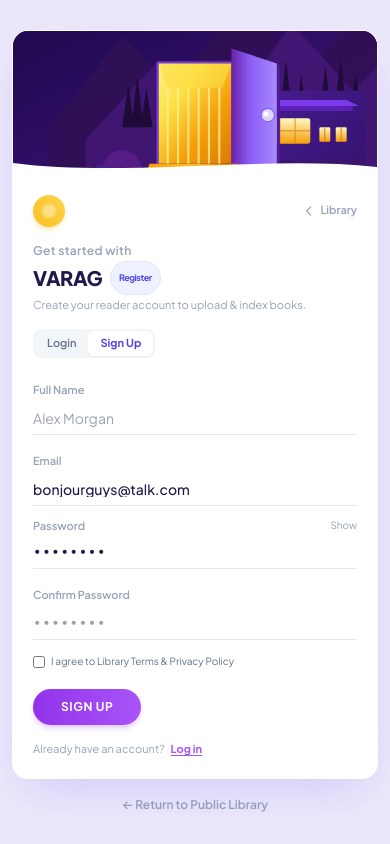
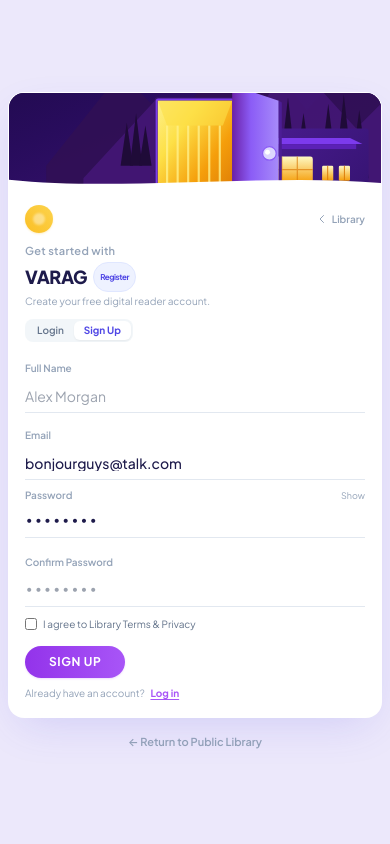
Before and after one commit to HesamPourabbasian/VARAG, a Nuxt app: page /signup in a window 390 px wide. Built offline with nearby package versions, Linux system fonts and the light colour scheme.

Commit message:
fix: make register and login page compact and responsive for 672px viewports

```diff
--- a/app/components/AuthCard.vue
+++ b/app/components/AuthCard.vue
@@ -1,12 +1,12 @@
 <template>
-  <div class="relative w-full max-w-[780px] lg:max-w-[840px] bg-white rounded-2xl sm:rounded-3xl md:rounded-[32px] shadow-[0_20px_50px_-15px_rgba(79,70,229,0.2)] border border-white/90 overflow-hidden transition-all duration-300">
-    <div class="flex flex-col md:flex-row min-h-0 md:min-h-[460px] lg:min-h-[490px]">
+  <div class="relative w-full max-w-[720px] lg:max-w-[780px] bg-white rounded-2xl sm:rounded-3xl shadow-[0_15px_45px_-12px_rgba(79,70,229,0.18)] border border-white/90 overflow-hidden transition-all duration-300">
+    <div class="flex flex-col md:flex-row min-h-0 md:min-h-[420px] lg:min-h-[450px]">
 
       <!-- MOBILE BANNER: Compact Illustration Header (Shows only on mobile < md) -->
-      <div class="block md:hidden relative h-36 sm:h-44 w-full overflow-hidden bg-[#1E0C4C]">
+      <div class="block md:hidden relative h-24 sm:h-28 w-full overflow-hidden bg-[#1E0C4C]">
         <AuthVisualIllustration />
         <!-- Bottom curved transition into white card -->
-        <div class="absolute -bottom-1 left-0 right-0 h-6 pointer-events-none select-none z-10">
+        <div class="absolute -bottom-1 left-0 right-0 h-5 pointer-events-none select-none z-10">
           <svg viewBox="0 0 400 30" preserveAspectRatio="none" class="w-full h-full fill-white">
             <path d="M 0 30 L 0 10 C 120 28, 280 0, 400 15 L 400 30 Z" />
           </svg>
@@ -14,22 +14,22 @@
       </div>
 
       <!-- LEFT COLUMN: Clean Minimalist Auth Form (Exact match to login.webp) -->
-      <div class="w-full md:w-[48%] lg:w-[46%] p-5 sm:p-7 md:p-8 lg:p-9 flex flex-col justify-between z-20 bg-white relative">
+      <div class="w-full md:w-[48%] lg:w-[47%] p-4 sm:p-5 md:p-6 lg:p-7 flex flex-col justify-between z-20 bg-white relative">
 
         <!-- Top Section: Amber Sun Badge & Welcome Header -->
-        <div class="space-y-4">
+        <div class="space-y-2.5 sm:space-y-3">
           <div class="flex items-center justify-between">
             <!-- Amber / Sun Badge (Exact match to login.webp) -->
-            <div class="w-8 h-8 rounded-full bg-gradient-to-tr from-amber-400 to-amber-300 shadow-md shadow-amber-400/25 flex items-center justify-center transform hover:scale-105 transition-transform">
-              <div class="w-3.5 h-3.5 rounded-full bg-white/40 blur-[1px]"></div>
+            <div class="w-7 h-7 rounded-full bg-gradient-to-tr from-amber-400 to-amber-300 shadow-sm shadow-amber-400/25 flex items-center justify-center transform hover:scale-105 transition-transform">
+              <div class="w-3 h-3 rounded-full bg-white/40 blur-[1px]"></div>
             </div>
 
             <!-- Return to Library Link -->
             <NuxtLink
-              to="/"
-              class="text-[11px] font-semibold text-slate-400 hover:text-indigo-600 transition-colors flex items-center gap-1 group"
+              to="/library"
+              class="text-[10px] font-semibold text-slate-400 hover:text-indigo-600 transition-colors flex items-center gap-1 group"
             >
-              <svg class="w-3.5 h-3.5 transition-transform group-hover:-translate-x-0.5" fill="none" stroke="currentColor" viewBox="0 0 24 24">
+              <svg class="w-3 h-3 transition-transform group-hover:-translate-x-0.5" fill="none" stroke="currentColor" viewBox="0 0 24 24">
                 <path stroke-linecap="round" stroke-linejoin="round" stroke-width="2" d="M15 19l-7-7 7-7" />
               </svg>
               <span>Library</span>
@@ -38,27 +38,27 @@
 
           <!-- Main Brand & Mode Header -->
           <div class="space-y-0.5">
-            <p class="text-xs font-semibold text-slate-400 tracking-wide">
+            <p class="text-[11px] font-semibold text-slate-400 tracking-wide">
               {{ isSignUp ? 'Get started with' : 'Welcome to' }}
             </p>
-            <h1 class="text-xl sm:text-2xl font-extrabold text-[#1E1B4B] tracking-tight flex items-center gap-2">
+            <h1 class="text-lg sm:text-xl font-extrabold text-[#1E1B4B] tracking-tight flex items-center gap-1.5">
               <span>VARAG</span>
-              <span class="text-[9px] font-bold px-2 py-0.5 rounded-full bg-indigo-50 text-indigo-600 border border-indigo-100">
+              <span class="text-[8px] font-bold px-1.5 py-0.2 rounded-full bg-indigo-50 text-indigo-600 border border-indigo-100">
                 {{ isSignUp ? 'Register' : 'Vault' }}
               </span>
             </h1>
-            <p class="text-[11px] text-slate-400">
-              {{ isSignUp ? 'Create your reader account to upload & index books.' : 'Enter your credentials to unlock your digital book vault.' }}
+            <p class="text-[10px] text-slate-400 line-clamp-1">
+              {{ isSignUp ? 'Create your free digital reader account.' : 'Sign in to unlock your digital book vault.' }}
             </p>
           </div>
 
           <!-- Mode Toggle Tabs (Login / Sign Up) -->
-          <div class="flex p-0.5 bg-slate-100/90 rounded-lg w-fit text-[11px] font-semibold">
+          <div class="flex p-0.5 bg-slate-100/90 rounded-lg w-fit text-[10px] font-semibold">
             <button
               type="button"
               @click="setMode(false)"
               :class="[
-                'px-3 py-1 rounded-md transition-all duration-200',
+                'px-2.5 py-0.5 rounded-md transition-all duration-200',
                 !isSignUp ? 'bg-white text-indigo-600 shadow-sm font-bold' : 'text-slate-500 hover:text-slate-800'
               ]"
             >
@@ -68,7 +68,7 @@
               type="button"
               @click="setMode(true)"
               :class="[
-                'px-3 py-1 rounded-md transition-all duration-200',
+                'px-2.5 py-0.5 rounded-md transition-all duration-200',
                 isSignUp ? 'bg-white text-indigo-600 shadow-sm font-bold' : 'text-slate-500 hover:text-slate-800'
               ]"
             >
@@ -79,19 +79,19 @@
           <!-- Error Alert Banner -->
           <div
             v-if="errorMessage"
-            class="p-2.5 rounded-lg bg-rose-50 border border-rose-100 text-rose-600 text-[11px] flex items-center gap-1.5 animate-in fade-in"
+            class="p-2 rounded-lg bg-rose-50 border border-rose-100 text-rose-600 text-[10px] flex items-center gap-1.5 animate-in fade-in"
           >
-            <svg class="w-3.5 h-3.5 flex-shrink-0" fill="none" stroke="currentColor" viewBox="0 0 24 24">
+            <svg class="w-3 h-3 flex-shrink-0" fill="none" stroke="currentColor" viewBox="0 0 24 24">
               <path stroke-linecap="round" stroke-linejoin="round" stroke-width="2" d="M12 8v4m0 4h.01M21 12a9 9 0 11-18 0 9 9 0 0118 0z" />
             </svg>
             <span>{{ errorMessage }}</span>
           </div>
 
           <!-- Form Element -->
-          <form @submit.prevent="handleSubmit" class="space-y-3 pt-0.5" novalidate>
+          <form @submit.prevent="handleSubmit" class="space-y-2 pt-0.5" novalidate>
             <!-- Full Name (Sign Up only) -->
             <div v-if="isSignUp" class="auth-field space-y-0.5">
-              <label for="fullName" class="text-[11px] font-semibold text-slate-400">
+              <label for="fullName" class="text-[10px] font-semibold text-slate-400">
                 Full Name
               </label>
               <input
@@ -101,16 +101,16 @@
                 required
                 autocomplete="name"
                 placeholder="Alex Morgan"
-                class="auth-input py-1 text-xs"
+                class="auth-input py-0.5 text-xs"
               />
-              <div class="auth-error-msg text-[10px] text-rose-500 items-center gap-1">
+              <div class="auth-error-msg text-[9px] text-rose-500 items-center gap-1">
                 <span>Please enter your name.</span>
               </div>
             </div>
 
             <!-- Email Field (Exact match from login.webp) -->
             <div class="auth-field space-y-0.5">
-              <label for="email" class="text-[11px] font-semibold text-slate-400">
+              <label for="email" class="text-[10px] font-semibold text-slate-400">
                 Email
               </label>
               <input
@@ -120,24 +120,25 @@
                 required
                 autocomplete="email"
                 placeholder="bonjourguys@talk.com"
-                class="auth-input py-1 text-xs font-medium"
+                class="auth-input py-0.5 text-xs font-medium"
               />
-              <div class="auth-error-msg text-[10px] text-rose-500 items-center gap-1">
+              <div class="auth-error-msg text-[9px] text-rose-500 items-center gap-1">
                 <span>Please enter a valid email address.</span>
               </div>
             </div>
 
-            <!-- Password Field (Exact match from login.webp) -->
+            <!-- Password Fields: Side-by-side on tablet/desktop for Sign Up to minimize height -->
+            <div :class="[isSignUp ? 'grid grid-cols-1 sm:grid-cols-2 gap-2.5' : 'space-y-0.5']">
+              <!-- Password Field -->
               <div class="auth-field space-y-0.5">
                 <div class="flex items-center justify-between">
-                <label for="password" class="text-[11px] font-semibold text-slate-400">
+                  <label for="password" class="text-[10px] font-semibold text-slate-400">
                     Password
                   </label>
-                <!-- Show / Hide Password toggle -->
                   <button
                     type="button"
                     @click="showPassword = !showPassword"
-                  class="text-[10px] text-slate-400 hover:text-indigo-600 transition-colors"
+                    class="text-[9px] text-slate-400 hover:text-indigo-600 transition-colors"
                   >
                     {{ showPassword ? 'Hide' : 'Show' }}
                   </button>
@@ -151,17 +152,17 @@
                     required
                     :autocomplete="isSignUp ? 'new-password' : 'current-password'"
                     placeholder="••••••••"
-                  class="auth-input py-1 tracking-wider font-mono text-xs"
+                    class="auth-input py-0.5 tracking-wider font-mono text-xs"
                   />
                 </div>
-              <div class="auth-error-msg text-[10px] text-rose-500 items-center gap-1">
-                <span>Password must be at least 6 characters.</span>
+                <div class="auth-error-msg text-[9px] text-rose-500 items-center gap-1">
+                  <span>Min 6 characters.</span>
                 </div>
               </div>
 
               <!-- Confirm Password (Sign Up only) -->
               <div v-if="isSignUp" class="auth-field space-y-0.5">
-              <label for="confirmPassword" class="text-[11px] font-semibold text-slate-400">
+                <label for="confirmPassword" class="text-[10px] font-semibold text-slate-400">
                   Confirm Password
                 </label>
                 <input
@@ -171,20 +172,21 @@
                   required
                   autocomplete="new-password"
                   placeholder="••••••••"
-                class="auth-input py-1 tracking-wider font-mono text-xs"
+                  class="auth-input py-0.5 tracking-wider font-mono text-xs"
                 />
-              <div v-if="passwordMismatch" class="text-[10px] text-rose-500 flex items-center gap-1 pt-0.5">
+                <div v-if="passwordMismatch" class="text-[9px] text-rose-500 flex items-center gap-1">
                   <span>Passwords do not match.</span>
+                </div>
               </div>
             </div>
 
             <!-- Remember me & Demo Fill (Login mode) -->
             <div v-if="!isSignUp" class="flex items-center justify-between pt-0.5">
-              <label class="flex items-center gap-1.5 cursor-pointer text-[11px] text-slate-500 select-none">
+              <label class="flex items-center gap-1.5 cursor-pointer text-[10px] text-slate-500 select-none">
                 <input
                   type="checkbox"
                   v-model="rememberMe"
-                  class="w-3.5 h-3.5 rounded text-indigo-600 focus:ring-indigo-500 border-slate-300 accent-purple-600"
+                  class="w-3 h-3 rounded text-indigo-600 focus:ring-indigo-500 border-slate-300 accent-purple-600"
                 />
                 <span>Remember me</span>
               </label>
@@ -200,27 +202,27 @@
 
             <!-- Terms agreement (Sign Up mode) -->
             <div v-if="isSignUp" class="pt-0.5">
-              <label class="flex items-start gap-1.5 cursor-pointer text-[10px] text-slate-500 select-none">
+              <label class="flex items-center gap-1.5 cursor-pointer text-[10px] text-slate-500 select-none">
                 <input
                   type="checkbox"
                   v-model="agreedTerms"
                   required
-                  class="w-3 h-3 mt-0.5 rounded text-indigo-600 focus:ring-indigo-500 border-slate-300 accent-purple-600"
+                  class="w-3 h-3 rounded text-indigo-600 focus:ring-indigo-500 border-slate-300 accent-purple-600"
                 />
-                <span>I agree to Library Terms & Privacy Policy</span>
+                <span>I agree to Library Terms & Privacy</span>
               </label>
             </div>
 
             <!-- Submit Button (Pill button matching login.webp LOGIN) -->
-            <div class="pt-2">
+            <div class="pt-1.5">
               <button
                 type="submit"
                 :disabled="isLoading"
-                class="px-7 py-2.5 rounded-full bg-gradient-to-r from-[#9333EA] to-[#A855F7] hover:from-[#7E22CE] hover:to-[#9333EA] text-white font-bold text-xs uppercase tracking-wider shadow-md shadow-purple-500/25 hover:shadow-purple-500/40 hover:scale-[1.01] active:scale-[0.98] transition-all duration-200 flex items-center justify-center gap-2 disabled:opacity-60"
+                class="px-6 py-2 rounded-full bg-gradient-to-r from-[#9333EA] to-[#A855F7] hover:from-[#7E22CE] hover:to-[#9333EA] text-white font-bold text-xs uppercase tracking-wider shadow-sm shadow-purple-500/20 hover:shadow-purple-500/35 hover:scale-[1.01] active:scale-[0.98] transition-all duration-200 flex items-center justify-center gap-1.5 disabled:opacity-60"
               >
                 <svg
                   v-if="isLoading"
-                  class="animate-spin -ml-1 mr-1.5 h-3.5 w-3.5 text-white"
+                  class="animate-spin -ml-1 mr-1 h-3 w-3 text-white"
                   fill="none"
                   viewBox="0 0 24 24"
                 >
@@ -234,7 +236,7 @@
         </div>
 
         <!-- Bottom Link (Exact match: Dont have an account? Sign up) -->
-        <div class="pt-4 text-[11px] text-slate-400">
+        <div class="pt-2 text-[10px] text-slate-400">
           <span v-if="!isSignUp">
             Dont have an account?
             <button
@@ -259,20 +261,19 @@
       </div>
 
       <!-- RIGHT COLUMN: Night Scene Illustration + Organic Wave (Desktop/Tablet) -->
-      <div class="hidden md:block w-full md:w-[52%] lg:w-[54%] relative overflow-hidden bg-[#1E0C4C]">
+      <div class="hidden md:block w-full md:w-[52%] lg:w-[53%] relative overflow-hidden bg-[#1E0C4C]">
         <!-- Full-fidelity vector illustration component -->
         <AuthVisualIllustration />
 
         <!-- Organic S-Curve overlay on desktop separating white form and night scene -->
-        <div class="absolute top-0 bottom-0 left-0 w-20 lg:w-24 -translate-x-[1px] pointer-events-none select-none z-10 h-full">
+        <div class="absolute top-0 bottom-0 left-0 w-16 lg:w-20 -translate-x-[1px] pointer-events-none select-none z-10 h-full">
           <svg viewBox="0 0 100 680" preserveAspectRatio="none" class="w-full h-full fill-white">
-            <!-- Smooth bezier wave matching the white form swooping into the illustration -->
             <path d="M 0 0 L 100 0 C 70 120, 95 240, 50 380 C 15 490, 45 590, 0 680 Z" />
           </svg>
         </div>
 
         <!-- Blue accent wave at the bottom-left of the card (Exact match to login.webp) -->
-        <div class="absolute bottom-0 left-0 w-36 h-28 pointer-events-none select-none z-10">
+        <div class="absolute bottom-0 left-0 w-28 h-20 pointer-events-none select-none z-10">
           <svg viewBox="0 0 200 160" preserveAspectRatio="none" class="w-full h-full">
             <defs>
               <linearGradient id="blueWaveGrad" x1="0%" y1="100%" x2="100%" y2="0%">
@@ -363,7 +364,7 @@ const handleSubmit = async () => {
     }
 
     emit('success', user)
-    await navigateTo('/')
+    await navigateTo('/library')
   } catch (err: any) {
     errorMessage.value = err.message || 'An error occurred during authentication.'
   } finally {
--- a/app/pages/login.vue
+++ b/app/pages/login.vue
@@ -1,21 +1,18 @@
 <template>
-  <div class="min-h-screen bg-[#ECE8FB] text-slate-800 flex flex-col justify-center items-center p-3 sm:p-5 md:p-6 relative selection:bg-purple-600 selection:text-white font-sans overflow-hidden">
+  <div class="min-h-screen bg-[#ECE8FB] text-slate-800 flex flex-col justify-center items-center p-2 sm:p-4 md:p-5 relative selection:bg-purple-600 selection:text-white font-sans overflow-x-hidden">
 
     <!-- Ambient Background Lighting & Watermark Echoes (Matching login.webp presentation canvas) -->
     <div class="fixed inset-0 pointer-events-none overflow-hidden -z-10 select-none" aria-hidden="true">
-      <!-- Glow orbs -->
-      <div class="absolute -top-24 -left-24 w-80 h-80 bg-purple-300/30 rounded-full blur-3xl animate-pulse-glow" />
-      <div class="absolute top-1/2 -right-32 w-96 h-96 bg-indigo-200/35 rounded-full blur-3xl" />
-      <div class="absolute -bottom-24 left-1/3 w-80 h-80 bg-pink-200/25 rounded-full blur-3xl" />
+      <div class="absolute -top-24 -left-24 w-72 h-72 bg-purple-300/30 rounded-full blur-3xl animate-pulse-glow" />
+      <div class="absolute top-1/2 -right-32 w-80 h-80 bg-indigo-200/35 rounded-full blur-3xl" />
+      <div class="absolute -bottom-24 left-1/3 w-72 h-72 bg-pink-200/25 rounded-full blur-3xl" />
 
-      <!-- Top-left background watermark echo from login.webp canvas (hidden on mobile, subtle on desktop) -->
-      <div class="hidden lg:block absolute top-6 left-10 opacity-20">
+      <div class="hidden xl:block absolute top-6 left-10 opacity-20">
         <p class="text-xs font-bold text-slate-500 uppercase tracking-wider">Welcome to</p>
-        <p class="text-3xl font-black text-indigo-950 tracking-tight">VARAG</p>
+        <p class="text-2xl font-black text-indigo-950 tracking-tight">VARAG</p>
       </div>
 
-      <!-- Bottom background watermark echo from login.webp canvas -->
-      <div class="hidden lg:block absolute bottom-6 left-14 opacity-25">
+      <div class="hidden xl:block absolute bottom-6 left-14 opacity-25">
         <p class="text-xs font-semibold text-slate-500">
           Dont have an account? <span class="text-purple-600 underline">Sign up</span>
         </p>
@@ -25,11 +22,11 @@
     <!-- The Auth Card Component -->
     <AuthCard initial-mode="login" />
 
-    <!-- Mobile Quick Nav to Library -->
-    <div class="mt-3 text-center">
+    <!-- Quick Nav to Library -->
+    <div class="mt-2.5 text-center">
       <NuxtLink
-        to="/"
-        class="inline-flex items-center gap-1.5 text-xs font-semibold text-slate-400 hover:text-indigo-600 transition-colors"
+        to="/library"
+        class="inline-flex items-center gap-1 text-[11px] font-semibold text-slate-400 hover:text-indigo-600 transition-colors"
       >
         <span>← Return to Public Library</span>
       </NuxtLink>
--- a/app/pages/signup.vue
+++ b/app/pages/signup.vue
@@ -1,18 +1,18 @@
 <template>
-  <div class="min-h-screen bg-[#ECE8FB] text-slate-800 flex flex-col justify-center items-center p-3 sm:p-5 md:p-6 relative selection:bg-purple-600 selection:text-white font-sans overflow-hidden">
+  <div class="min-h-screen bg-[#ECE8FB] text-slate-800 flex flex-col justify-center items-center p-2 sm:p-4 md:p-5 relative selection:bg-purple-600 selection:text-white font-sans overflow-x-hidden">
 
     <!-- Ambient Background Lighting & Watermarks -->
     <div class="fixed inset-0 pointer-events-none overflow-hidden -z-10 select-none" aria-hidden="true">
-      <div class="absolute -top-24 -left-24 w-80 h-80 bg-purple-300/30 rounded-full blur-3xl animate-pulse-glow" />
-      <div class="absolute top-1/2 -right-32 w-96 h-96 bg-indigo-200/35 rounded-full blur-3xl" />
-      <div class="absolute -bottom-24 left-1/3 w-80 h-80 bg-pink-200/25 rounded-full blur-3xl" />
+      <div class="absolute -top-24 -left-24 w-72 h-72 bg-purple-300/30 rounded-full blur-3xl animate-pulse-glow" />
+      <div class="absolute top-1/2 -right-32 w-80 h-80 bg-indigo-200/35 rounded-full blur-3xl" />
+      <div class="absolute -bottom-24 left-1/3 w-72 h-72 bg-pink-200/25 rounded-full blur-3xl" />
 
-      <div class="hidden lg:block absolute top-6 left-10 opacity-20">
+      <div class="hidden xl:block absolute top-6 left-10 opacity-20">
         <p class="text-xs font-bold text-slate-500 uppercase tracking-wider">Create Account</p>
-        <p class="text-3xl font-black text-indigo-950 tracking-tight">VARAG</p>
+        <p class="text-2xl font-black text-indigo-950 tracking-tight">VARAG</p>
       </div>
 
-      <div class="hidden lg:block absolute bottom-6 left-14 opacity-25">
+      <div class="hidden xl:block absolute bottom-6 left-14 opacity-25">
         <p class="text-xs font-semibold text-slate-500">
           Already have an account? <span class="text-purple-600 underline">Log in</span>
         </p>
@@ -22,11 +22,11 @@
     <!-- The Auth Card Component in Sign Up mode -->
     <AuthCard initial-mode="signup" />
 
-    <!-- Mobile Quick Nav to Library -->
-    <div class="mt-3 text-center">
+    <!-- Quick Nav to Library -->
+    <div class="mt-2.5 text-center">
       <NuxtLink
-        to="/"
-        class="inline-flex items-center gap-1.5 text-xs font-semibold text-slate-400 hover:text-indigo-600 transition-colors"
+        to="/library"
+        class="inline-flex items-center gap-1 text-[11px] font-semibold text-slate-400 hover:text-indigo-600 transition-colors"
       >
         <span>← Return to Public Library</span>
       </NuxtLink>
```
Lines whose indentation alone changed are shown as unchanged.
